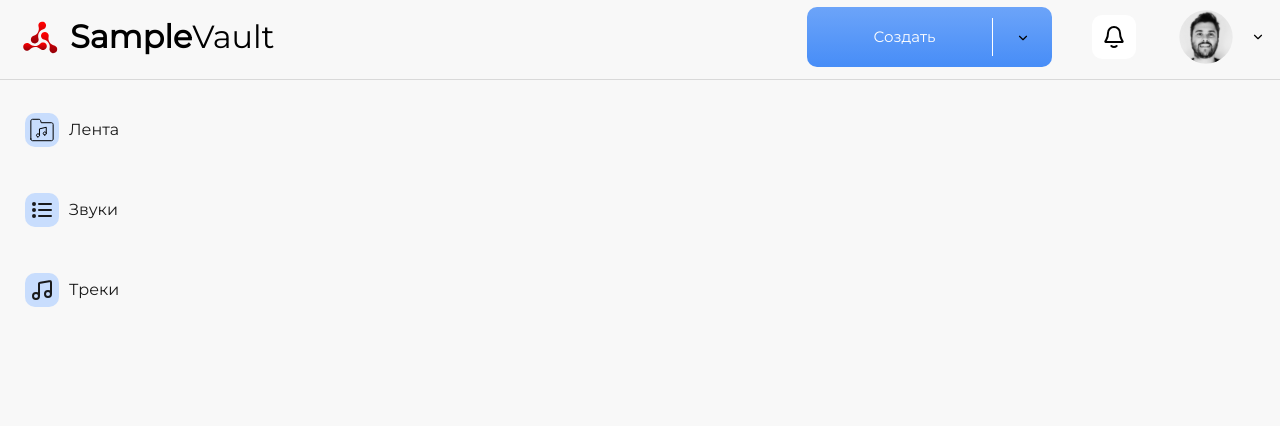
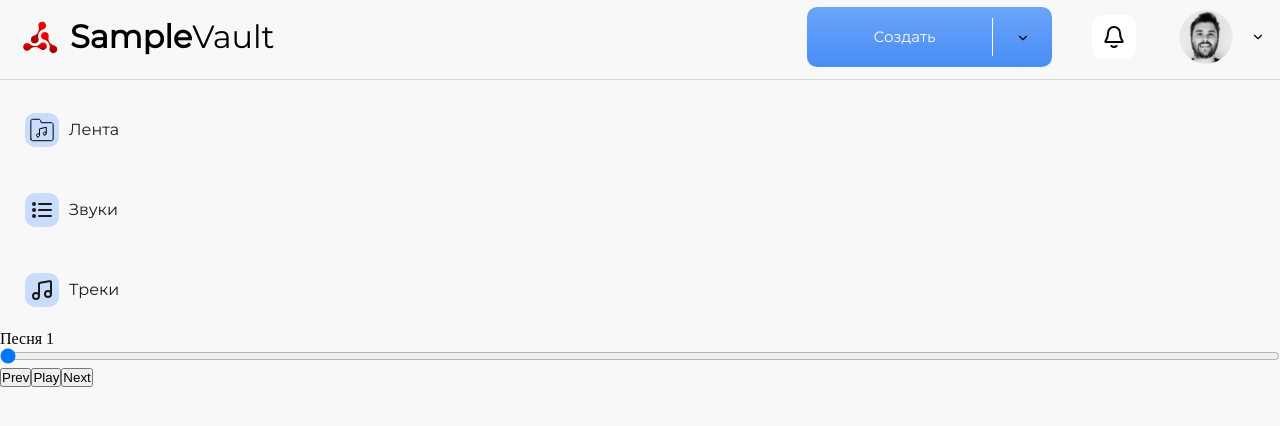
Before and after one commit to marienov/samplevault_front, a React (Create React App) app: page /profile in a window 1280 px wide. Shown: the top 426 px of the page. Built offline with nearby package versions, Linux system fonts and the light colour scheme.

Commit message:
new player start

```diff
--- a/package.json
+++ b/package.json
@@ -6,6 +6,7 @@
     "@testing-library/jest-dom": "^5.17.0",
     "@testing-library/react": "^13.4.0",
     "@testing-library/user-event": "^13.5.0",
+    "howler": "^2.2.4",
     "react": "^18.2.0",
     "react-dom": "^18.2.0",
     "react-drag-drop-files": "^2.3.10",
--- a/src/App.js
+++ b/src/App.js
@@ -7,8 +7,17 @@ import LeftMenu from './components/LeftMenu/LeftMenu';
 import Feed from './containers/Feed/Feed'
 import SoundGen from './containers/SoundGen/SoundGen'
 import SoundCollection from './containers/SoundCollection/SoundCollection';
+import AudioPlayer from './components/Player/Player';
+
+const playlist = [
+  { name: "Песня 1", src: "https://samplevault.ru/sounds/Nice_Strum_A.wav" },
+  { name: "Песня 2", src: "https://samplevault.ru/sounds/Gentle_Riff_C.wav" },
+  { name: "Песня 3", src: "https://samplevault.ru/sounds/Nice_Strum_D.wav" },
+  // Добавьте столько треков, сколько необходимо
+];
 
 function App() {
+
   return (
     <Router>
         <Navbar />
@@ -27,7 +36,7 @@ function App() {
             </Routes>
           </div>
 
-        {/* <Player /> */}
+          <AudioPlayer initialPlaylist={playlist} />
 
     </Router>
   );
--- /dev/null
+++ b/src/components/Player/Player.jsx
@@ -0,0 +1,113 @@
+import React, { useState, useEffect, useRef } from 'react';
+import { Howl } from 'howler';
+
+const AudioPlayer = ({ initialPlaylist }) => {
+  const [playlist, setPlaylist] = useState(initialPlaylist);
+  const [currentTrackIndex, setCurrentTrackIndex] = useState(0);
+  const [isPlaying, setIsPlaying] = useState(false);
+  const [seek, setSeek] = useState(0);
+  const [duration, setDuration] = useState(0);
+  const howlRef = useRef(null);
+  const seekRef = useRef(null);
+
+  // Функция для инициализации и обновления Howl
+  useEffect(() => {
+    const sound = new Howl({
+      src: [playlist[currentTrackIndex].src],
+      html5: true,
+      onplay: () => {
+        setDuration(sound.duration());
+        setIsPlaying(true);
+      },
+      onend: () => {
+        playNext();
+      }
+    });
+
+    howlRef.current = sound;
+
+    // Автоматическое воспроизведение при изменении индекса трека, если плеер в состоянии воспроизведения
+    if (isPlaying) {
+      sound.play();
+    }
+
+    // Обновление прогресса воспроизведения
+    const updateProgress = () => {
+      setSeek(sound.seek());
+      if (isPlaying) {
+        requestAnimationFrame(updateProgress);
+      }
+    };
+
+    requestAnimationFrame(updateProgress);
+
+    return () => {
+      sound.stop();
+      sound.unload();
+    };
+  }, [playlist, currentTrackIndex, isPlaying]);
+
+  // Функции управления воспроизведением
+  const play = () => {
+    howlRef.current.play();
+  };
+
+  const pause = () => {
+    howlRef.current.pause();
+    setIsPlaying(false);
+  };
+
+  const playNext = () => {
+    const nextIndex = (currentTrackIndex + 1) % playlist.length;
+    setCurrentTrackIndex(nextIndex);
+    setIsPlaying(true); // Установка в true для автовоспроизведения следующего трека
+  };
+
+  const playPrev = () => {
+    const prevIndex = (currentTrackIndex - 1 + playlist.length) % playlist.length;
+    setCurrentTrackIndex(prevIndex);
+    setIsPlaying(true); // Установка в true для автовоспроизведения предыдущего трека
+  };
+
+  // Функция для изменения положения трека
+  const onSeek = (e) => {
+    const time = (e.target.value * duration) / 100;
+    howlRef.current.seek(time);
+    setSeek(time);
+  };
+
+  // Функция для смены плейлиста и начального трека
+  const changePlaylist = (newPlaylist, trackIndex = 0) => {
+    setPlaylist(newPlaylist);
+    setCurrentTrackIndex(trackIndex);
+    setIsPlaying(true); // Установка в true для автовоспроизведения выбранного трека
+  };
+
+  return (
+    <div className="audio-player">
+      <div className="track-info">
+        <div className="title">{playlist[currentTrackIndex].name}</div>
+      </div>
+      <input
+        type="range"
+        min="0"
+        max="100"
+        value={(seek / duration) * 100 || 0}
+        onChange={onSeek}
+        ref={seekRef}
+        style={{ width: '100%' }}
+      />
+      <div className="audio-controls">
+        <button onClick={playPrev}>Prev</button>
+        {isPlaying ? (
+          <button onClick={pause}>Pause</button>
+        ) : (
+          <button onClick={play}>Play</button>
+        )}
+        <button onClick={playNext}>Next</button>
+      </div>
+    </div>
+  );
+};
+
+export default AudioPlayer;
```
Also changed, not shown: src/components/Player/Player.css (added), 1 other file (tests, documents, lock files or other folders).
